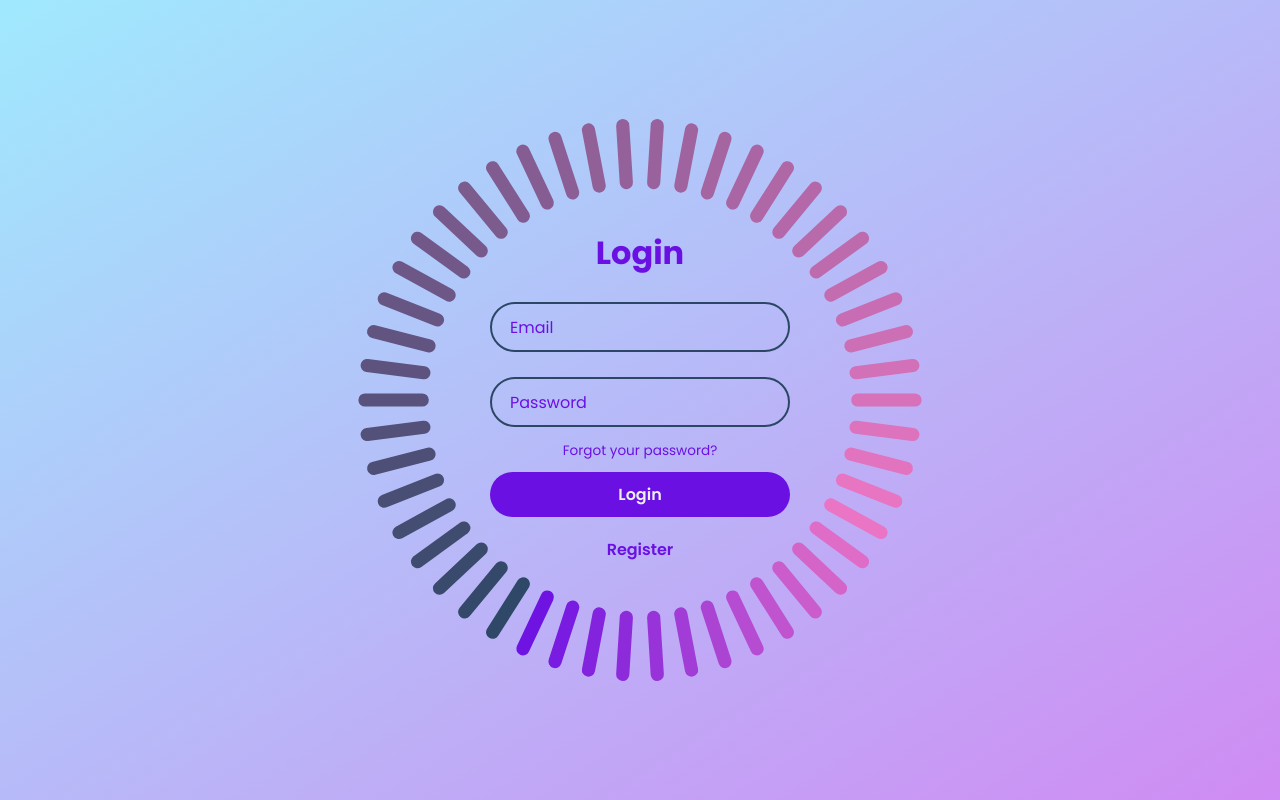
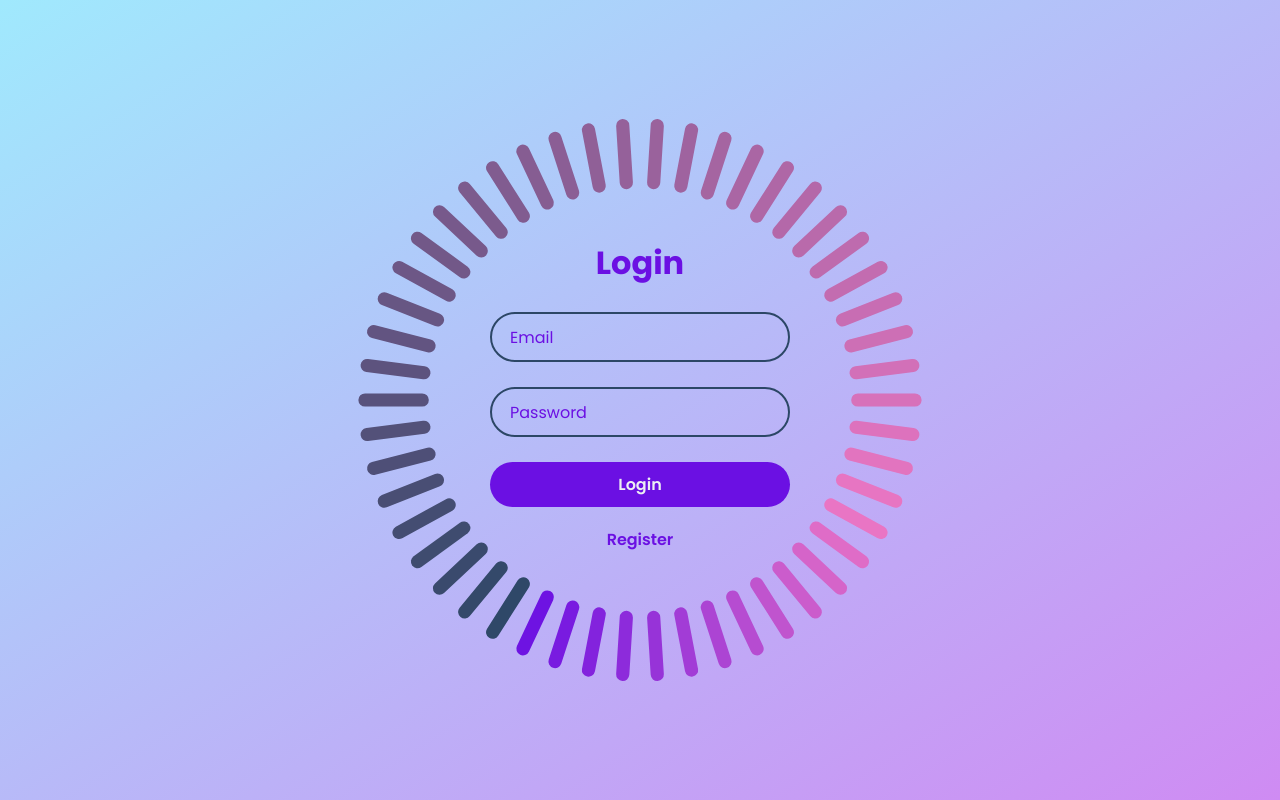
Before and after one commit to Ana-148/Fruits.ai, a React (Create React App) app in the folder fruit-ai-frontend/: page / in a window 1280 px wide. Built offline with nearby package versions, Linux system fonts and the light colour scheme.

Commit message:
Update Login.js

```diff
--- a/fruit-ai-frontend/src/components/Login.js
+++ b/fruit-ai-frontend/src/components/Login.js
@@ -1,22 +1,53 @@
-import React from 'react';
+import React, { useState } from 'react'
 import "./css/login.css"
+import { useNavigate } from 'react-router-dom';
 
 function Login() {
+  const [email, setEmail] = useState('')
+  const [password, setPassword] = useState('')
+  const [error, setError] = useState(null)
+  const [isLoggedIn] = useState(false)
+  const navigate = useNavigate();
+
+  const handleSubmit = (event) => {
+    event.preventDefault()
+    if (!email || !password) {
+      alert('Please enter both email and password')
+      return
+    }
+    if (!validateEmail(email)) {
+      alert('Invalid email address')
+      return
+    }
+    if (password.length < 8) {
+      setError('Password must be at least 8 characters long')
+      return
+    }
+    // Check for dummy email and password
+    if (email === 'fruits@gmail.com' && password === 'dummy@fruits') {
+      navigate('/home', { replace: true }); // Redirect to home page
+    } else {
+      setError('Invalid email or password')
+    }
+  }
+
+  const validateEmail = (email) => {
+    const emailRegex = /^[a-zA-Z0-9._%+-]+@[a-zA-Z0-9.-]+\.[a-zA-Z]{2,}$/
+    return emailRegex.test(email)
+  }
+
   return (
     <div className="container">
       <div className="login-box">
         <h2>Login</h2>
-        <form action="#">
+        <form action="#" onSubmit={handleSubmit}>
           <div className="input-box">
-            <input type="email" required />
+            <input type="email" value={email} onChange={(event) => setEmail(event.target.value)} required />
             <label>Email</label>
           </div>
           <div className="input-box">
-            <input type="password" required />
+            <input type="password" value={password} onChange={(event) => setPassword(event.target.value)} required />
             <label>Password</label>
-          </div>
-          <div className="forgot-pass">
-            <a href="/forget-password">Forgot your password?</a>
           </div>
           <button type="submit" className="btn">
             Login
@@ -24,13 +55,15 @@ function Login() {
           <div className="signup-link">
             <a href="/register">Register</a>
           </div>
+          {error && <div className="error">{error}</div>}
+          {isLoggedIn && <div className="success">You are logged in!</div>}
         </form>
       </div>
       {[...Array(50).keys()].map((i) => (
         <span key={i} style={{ '--i': i }} />
       ))}
     </div>
-  );
+  )
 }
 
 export default Login;
```
